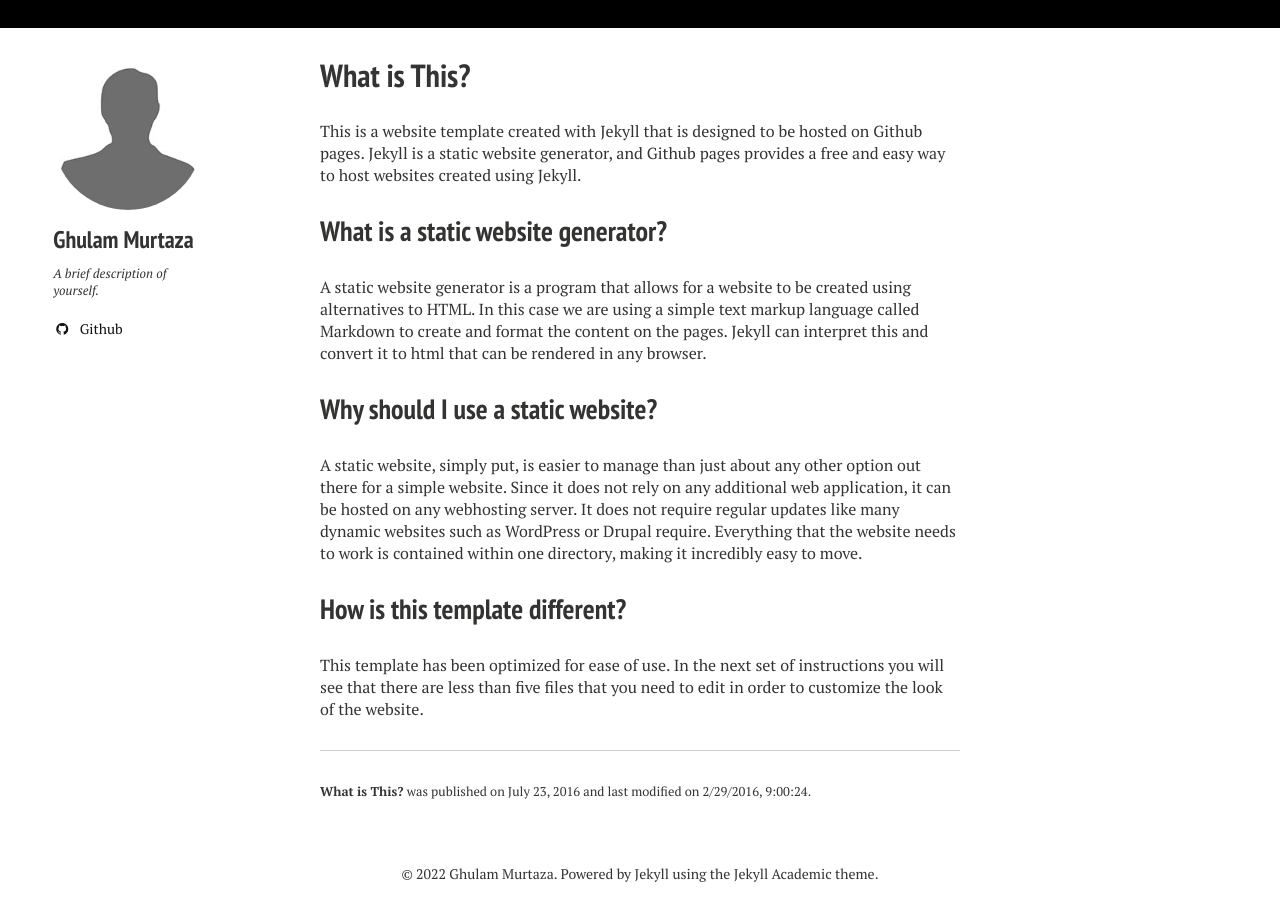
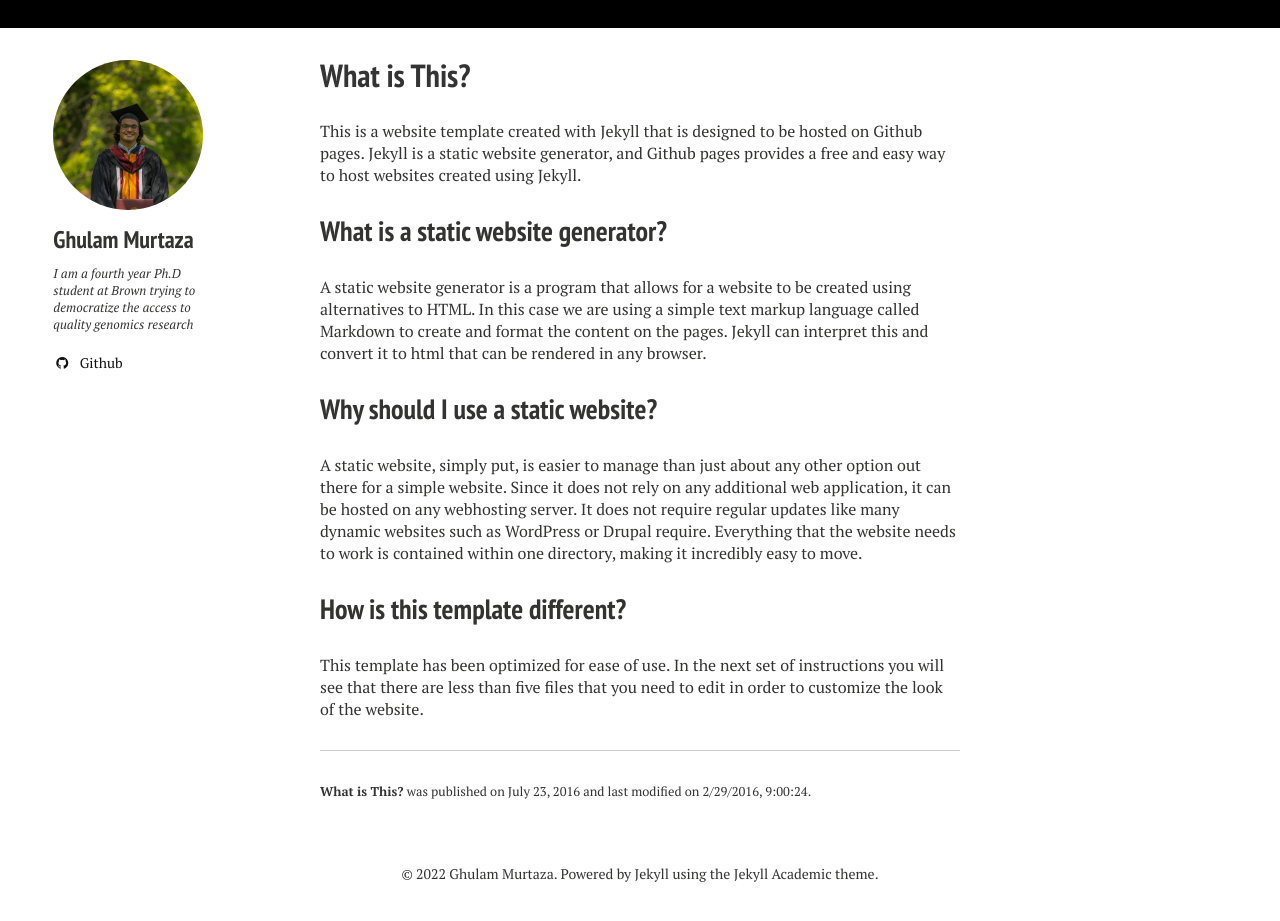
Before and after one commit to gmurtaza404/gmurtaza404.github.io, a Jekyll site: the page built from _posts/2016-07-23-example-post.md, in a window 1280 px wide, cut to the strip 104-1036 px from the top of the page. Shown: the top 921 px of the strip. Built offline with Jekyll 4.4.1, drawn with Linux system fonts in a browser that asks for light colours; nearby versions of some CDN libraries.

Commit message:
added some personal bio

```diff
--- a/_config.yml
+++ b/_config.yml
@@ -8,7 +8,7 @@ logo: # filename of a logo image that has been placed into your images directory
 owner:
   name: Ghulam Murtaza
   avatar: bio-photo.jpg
-  bio: "A brief description of yourself."
+  bio: "I am a fourth year Ph.D student at Brown trying to democratize the access to quality genomics research"
   email: #emailaddress
   # Do not include the @ symbol in your Twitter username
   twitter: #username
```
Also changed, not shown: images/bio-photo.jpg.
